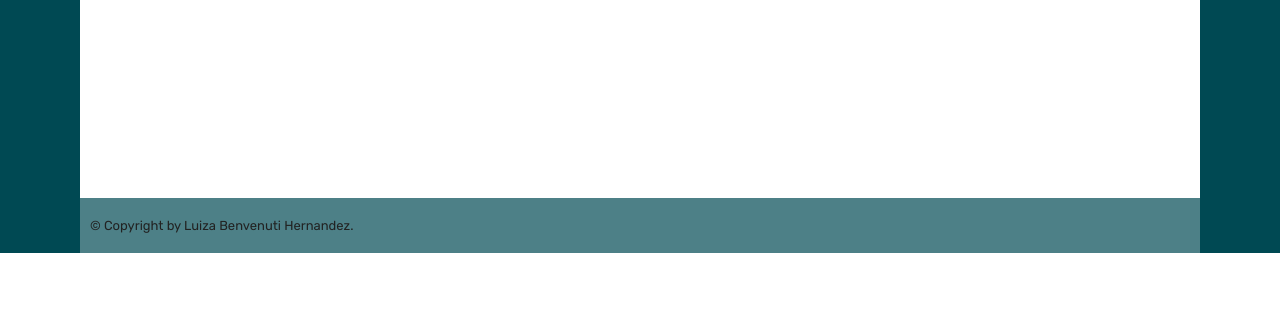
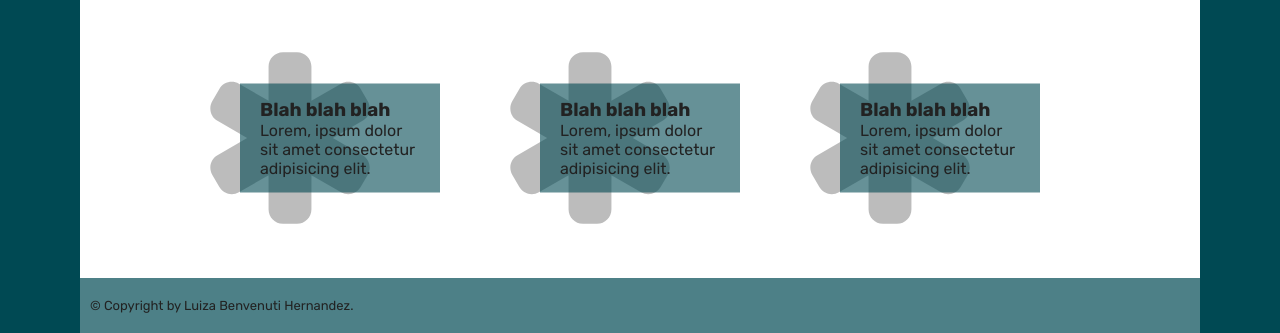
Before and after one commit to L-Benvenuti/Veltra, a website: page index.html in a window 1280 px wide. Shown: the part 642-975 px from the top of the page. Before the commit the page ends 895 px from the top, so only its background shows below. Drawn offline with Linux system fonts and the light colour scheme.

Commit message:
started about section, idea is set up but background is buggy - needs to be fixed or changed

```diff
--- a/index.html
+++ b/index.html
@@ -29,7 +29,31 @@
                 <span class="title--bottom">mystic archives</span>
             </h1>
         </header>
-        <section class="about"></section>
+        <section class="about">
+            <svg class="about__icon">
+                <use xlink:href="img/sprite.svg#icon-asterisk"></use>
+            </svg>
+            <svg class="about__icon">
+                <use xlink:href="img/sprite.svg#icon-asterisk"></use>
+            </svg>
+            <svg class="about__icon">
+                <use xlink:href="img/sprite.svg#icon-asterisk"></use>
+            </svg>
+            <div class="cards-container">
+                <div class="card">
+                    <h3 class="card__title">Blah blah blah</h3>
+                    <p class="card__text">Lorem, ipsum dolor sit amet consectetur adipisicing elit.</p>
+                </div>
+                <div class="card">
+                    <h3 class="card__title">Blah blah blah</h3>
+                    <p class="card__text">Lorem, ipsum dolor sit amet consectetur adipisicing elit.</p>
+                </div>
+                <div class="card">
+                    <h3 class="card__title">Blah blah blah</h3>
+                    <p class="card__text">Lorem, ipsum dolor sit amet consectetur adipisicing elit.</p>
+                </div>
+            </div>
+        </section>
         <footer class="footer">&copy; Copyright by Luiza Benvenuti Hernandez.</footer>
     </main>
     <div class="contact">
--- a/sass/_about.scss
+++ b/sass/_about.scss
@@ -1,3 +1,43 @@
 .about {
-    height: 20rem;
+    padding: 4rem 3rem;
+    display: flex;
+    flex-direction: row;
+    justify-content: center;
+
+    position: relative;
+
+    &__icon {
+        display: block;
+        height: 20rem;
+        width: 20rem;
+        fill: rgba($color-black, 0.3);
+
+        &:not(:last-child) {
+            margin-right: 10rem;
+        }
+    }
 }
+
+.cards-container {
+    position: absolute;
+    top: 50%;
+    left: 50%;
+    transform: translate(-50%, -50%);
+
+    display: flex;
+    gap: 10rem;
+
+}
+
+.card {
+    background-color: rgba($color-primary, 0.6);
+    padding: 1.5rem 2rem;
+    width: 20rem;
+    &__title {
+
+    }
+
+    &__text {
+
+    }
+}
```
Also changed, not shown: css/style.css, img/sprite.svg (added), 1 other file.
